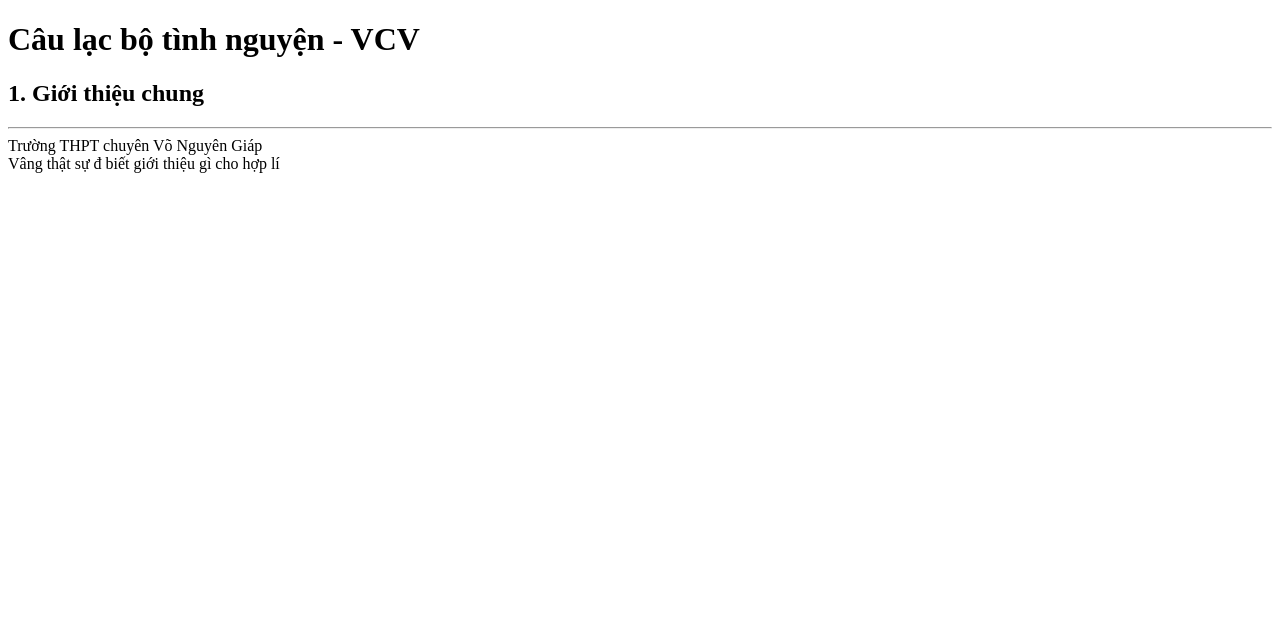
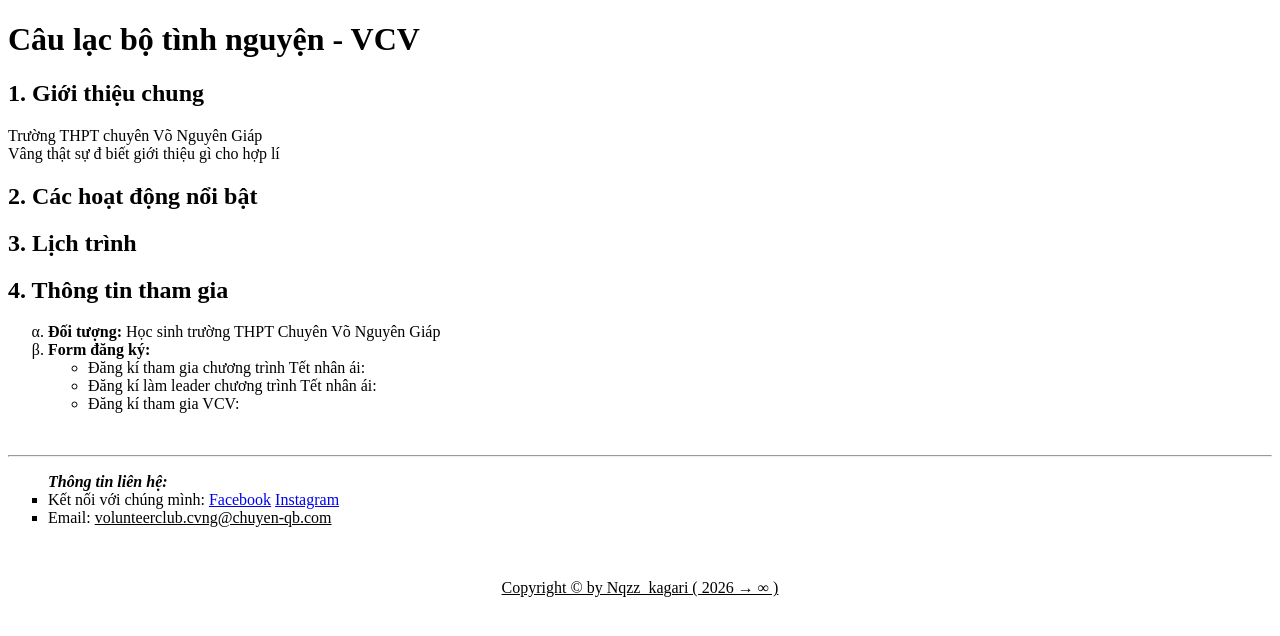
Before and after one commit to nguyenquan-2510/web-cau_lac_bo-demo, a plain HTML site: page index.html in a window 1280 px wide. Drawn offline with Linux system fonts and the light colour scheme.

Commit message:
2026-11-19; Added copyright :). Missing google form links for registering.

```diff
--- a/index.html
+++ b/index.html
@@ -14,12 +14,46 @@
     <div id="title">
       <h1>Câu lạc bộ tình nguyện - VCV</h1>
     </div>
+
     <div id="introduction">
       <h2>1. Giới thiệu chung</h2>
-      <hr>
       Trường THPT chuyên Võ Nguyên Giáp
       <br>
       Vâng thật sự đ biết giới thiệu gì cho hợp lí
+    </div>
+
+    <div id="featured">
+      <h2>2. Các hoạt động nổi bật</h2>
+    </div>
+
+    <div id="schedule">
+      <h2>3. Lịch trình</h2>
+    </div>
+
+    <div id="register">
+      <h2>4. Thông tin tham gia</h2>
+      <ul style="list-style-type:lower-greek;">
+        <li><b>Đối tượng:</b> Học sinh trường THPT Chuyên Võ Nguyên Giáp</li>
+        <li><b>Form đăng ký:</b>
+          <ul>
+            <li>Đăng kí tham gia chương trình Tết nhân ái:</li>
+            <li>Đăng kí làm leader chương trình Tết nhân ái:</li>
+            <li>Đăng kí tham gia VCV:</li>
+          </ul>
+        </li>
+      </ul>
+      <br>
+      <hr>
+      <ul style="list-style-type:square;">
+        <b><i>Thông tin liên hệ:</i></b>
+        <li>Kết nối với chúng mình: <a href="https://www.facebook.com/vcv.vng" target="_blank">Facebook</a> <a
+            href="https://www.instagram.com/vcv_vng" target="_blank">Instagram</a></li>
+        <li>Email: <u>volunteerclub.cvng@chuyen-qb.com</span></li>
+      </ul>
+    </div>
+    <br><br>
+    <div style="text-align: center;">
+      Copyright &copy; by Nqzz_kagari ( 2026 &rarr; &infin; )
     </div>
   </div>
 </body>
```
